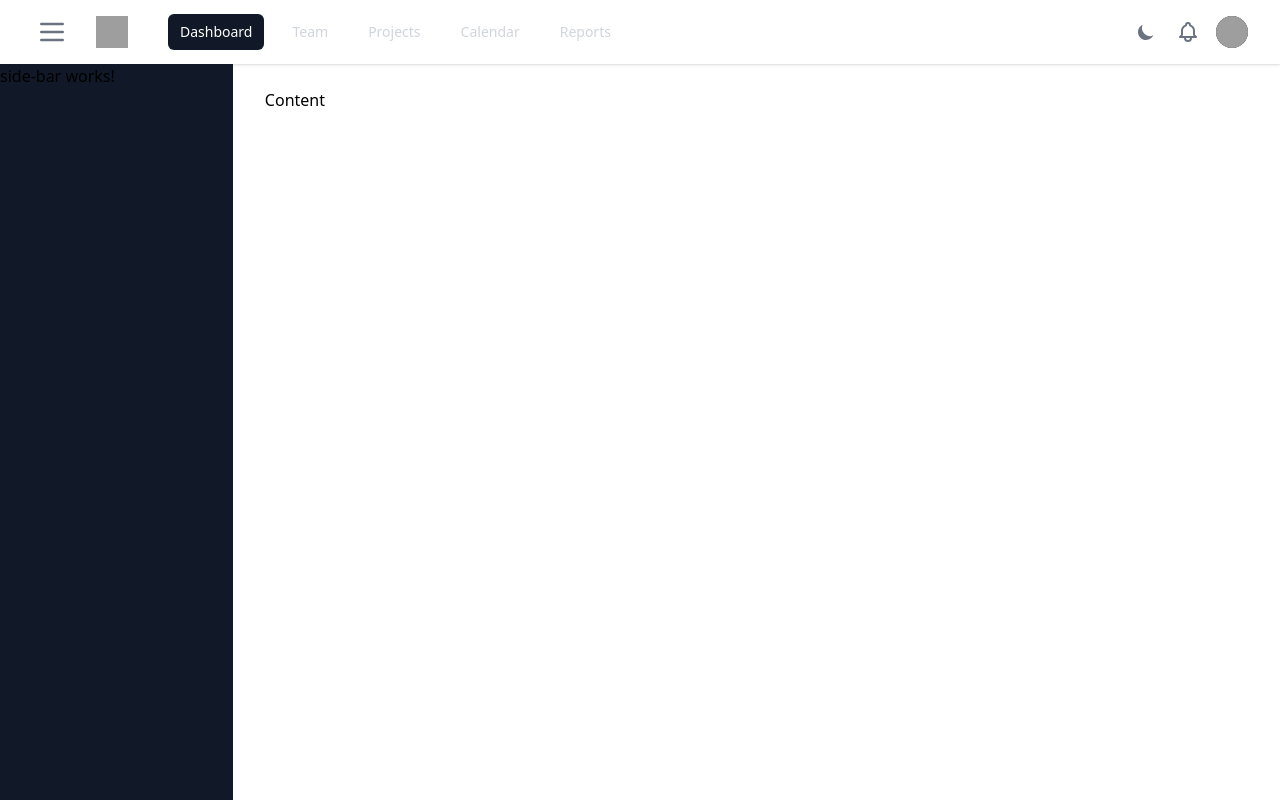
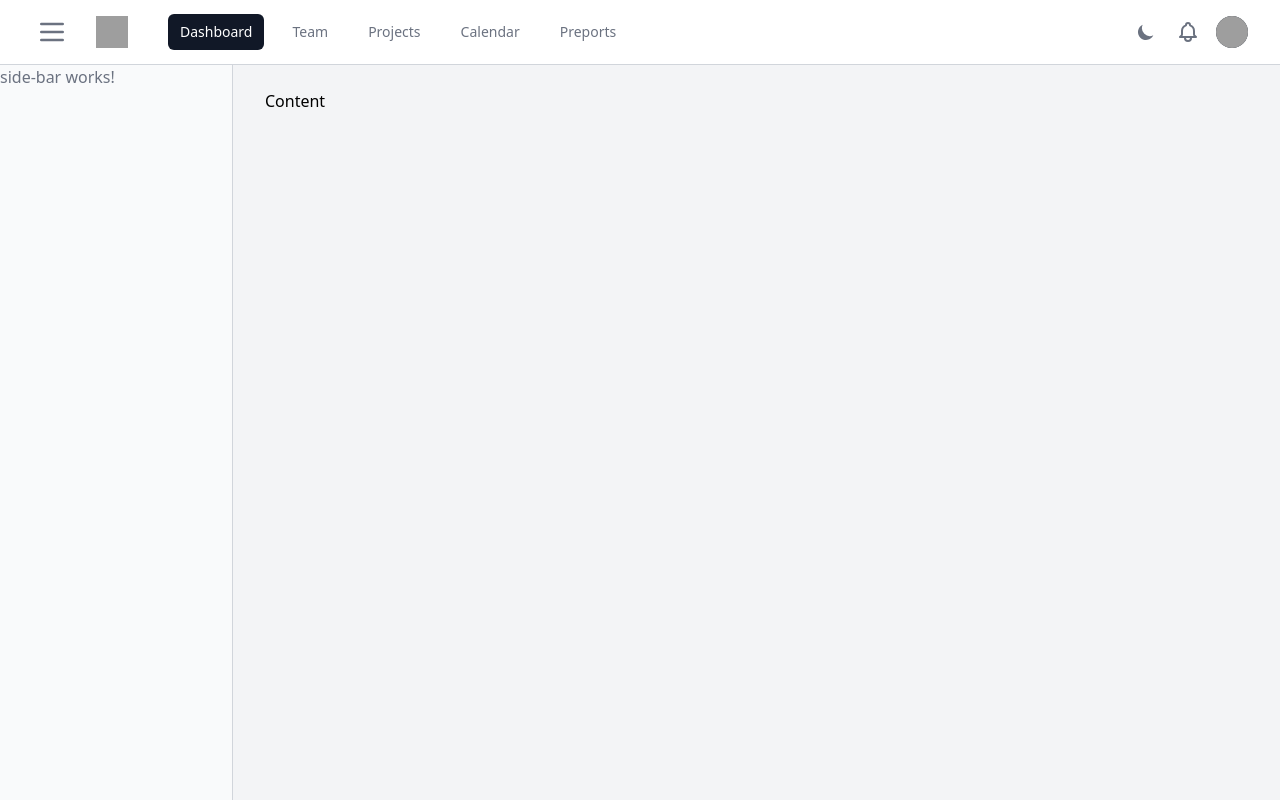
Before and after one commit to atheodosiou/ngwind-admin, an Angular app: page / in a window 1280 px wide. Both pictures are taken after a click on the button "Toggle Sidebar". Built offline with nearby package versions, Linux system fonts and the light colour scheme; grey boxes are pictures that could not be loaded.

Commit message:
Add menuItem model apply dark mode on sidebar and navbar

```diff
--- a/package.json
+++ b/package.json
@@ -1,6 +1,6 @@
 {
-  "name": "tailwind-dashboard",
-  "version": "0.0.0",
+  "name": "ngwind-dashboard",
+  "version": "0.1.0",
   "scripts": {
     "ng": "ng",
     "start": "ng serve",
@@ -18,6 +18,7 @@
     "@angular/platform-browser": "~13.0.0",
     "@angular/platform-browser-dynamic": "~13.0.0",
     "@angular/router": "~13.0.0",
+    "@fortawesome/fontawesome-free": "^5.15.4",
     "autoprefixer": "^10.4.0",
     "postcss": "^8.4.4",
     "rxjs": "~7.4.0",
--- a/src/app/app.component.html
+++ b/src/app/app.component.html
@@ -2,13 +2,11 @@
   <app-nav-bar></app-nav-bar>
   <main class="flex flex-row flex-none flex-grow">
     <!--  -->
-    <div *ngIf="(sidebarService.onSidebarToggle | async)?.oppened; $implicit as result;"
-      class="w-72 bg-gray-900 transition ease-linear duration-1000 hidden md:block"
-      >
-      <!-- [ngClass]="{'opacity':result,'ease-in-out duration-500':!result}" -->
+    <div *ngIf="(sidebarService.onSidebarToggle | async)?.oppened as result;"
+      class="w-72 bg-gray-50 border-r border-gray-300 text-gray-500 dark:border-gray-800 dark:bg-gray-900 dark:text-gray-300 hidden md:block">
       <app-side-bar></app-side-bar>
     </div>
-    <div class="w-full py-6 sm:px-6 lg:px-8 flex-grow">
+    <div class="w-full py-6 sm:px-6 lg:px-8 flex-grow bg-gray-100 dark:bg-gray-900 dark:text-gray-300">
       Content
     </div>
   </main>
--- a/src/app/shared/components/nav-bar/nav-bar.component.html
+++ b/src/app/shared/components/nav-bar/nav-bar.component.html
@@ -1,4 +1,4 @@
-<nav class="bg-white dark:bg-gray-900 shadow">
+<nav class="bg-white dark:bg-gray-900 border-b border-gray-300 dark:border-gray-800">
   <div class="w-full px-4 sm:px-6 lg:px-8">
     <div class="flex items-center justify-between h-16">
       <div class="flex items-center">
@@ -16,20 +16,20 @@
         <div class="hidden md:block">
           <div class="ml-10 flex items-baseline space-x-4">
             <!-- Current: "bg-gray-900 text-white", Default: "text-gray-300 hover:bg-gray-700 hover:text-white" -->
-            <a href="#" class="bg-gray-900 text-white px-3 py-2 rounded-md text-sm font-medium"
+            <a href="#" class="bg-gray-900 dark:bg-gray-800 text-white px-3 py-2 rounded-md text-sm font-medium"
               aria-current="page">Dashboard</a>
 
             <a href="#"
-              class="text-gray-300 hover:bg-gray-700 hover:text-white px-3 py-2 rounded-md text-sm font-medium">Team</a>
+              class="text-gray-500 hover:bg-gray-700 hover:text-white dark:text-gray-300 dark:hover:bg-gray-700 dark:hover:text-white px-3 py-2 rounded-md text-sm font-medium">Team</a>
 
             <a href="#"
-              class="text-gray-300 hover:bg-gray-700 hover:text-white px-3 py-2 rounded-md text-sm font-medium">Projects</a>
+              class="text-gray-500 hover:bg-gray-700 hover:text-white dark:text-gray-300 dark:hover:bg-gray-700 dark:hover:text-white px-3 py-2 rounded-md text-sm font-medium">Projects</a>
 
             <a href="#"
-              class="text-gray-300 hover:bg-gray-700 hover:text-white px-3 py-2 rounded-md text-sm font-medium">Calendar</a>
+              class="text-gray-500 hover:bg-gray-700 hover:text-white dark:text-gray-300 dark:hover:bg-gray-700 dark:hover:text-white px-3 py-2 rounded-md text-sm font-medium">Calendar</a>
 
             <a href="#"
-              class="text-gray-300 hover:bg-gray-700 hover:text-white px-3 py-2 rounded-md text-sm font-medium">Reports</a>
+              class="text-gray-500 hover:bg-gray-700 hover:text-white dark:text-gray-300 dark:hover:bg-gray-700 dark:hover:text-white px-3 py-2 rounded-md text-sm font-medium">Preports</a>
           </div>
         </div>
       </div>
@@ -38,7 +38,7 @@
 
           <!-- Toggle theme -->
           <button type="button" (click)="themeService.themeToggle()"
-            class="p-1 rounded-full text-gray-500 hover:text-gray-900 focus:outline-none focus:ring-0">
+            class="p-1 rounded-full text-gray-500 hover:text-gray-900 dark:hover:text-white dark:text-gray-300 focus:outline-none focus:ring-0">
             <span class="sr-only">Toggle Theme</span>
             <!-- Heroicon name: sun/moon -->
             <svg *ngIf="!isDarkMode" xmlns="http://www.w3.org/2000/svg" class="h-5 w-5" viewBox="0 0 20 20"
@@ -54,7 +54,7 @@
           </button>
 
           <button type="button"
-            class="p-1 ml-3 rounded-full text-gray-500 hover:text-gray-900 focus:outline-none focus:ring-0">
+            class="p-1 ml-3 rounded-full text-gray-500 hover:text-gray-900 dark:hover:text-white dark:text-gray-300 focus:outline-none focus:ring-0">
             <span class="sr-only">View notifications</span>
             <!-- Heroicon name: outline/bell -->
             <svg class="h-6 w-6" xmlns="http://www.w3.org/2000/svg" fill="none" viewBox="0 0 24 24"
```
Also changed, not shown: src/app/shared/models/menu.model.ts (added, +15 -0 lines), 2 other files (tests, documents, lock files or other folders).
